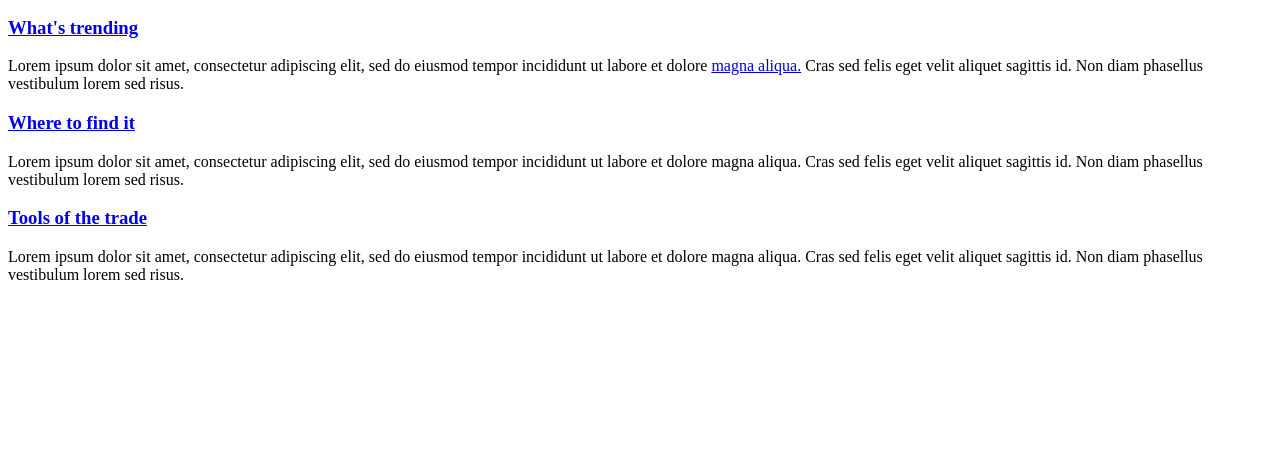
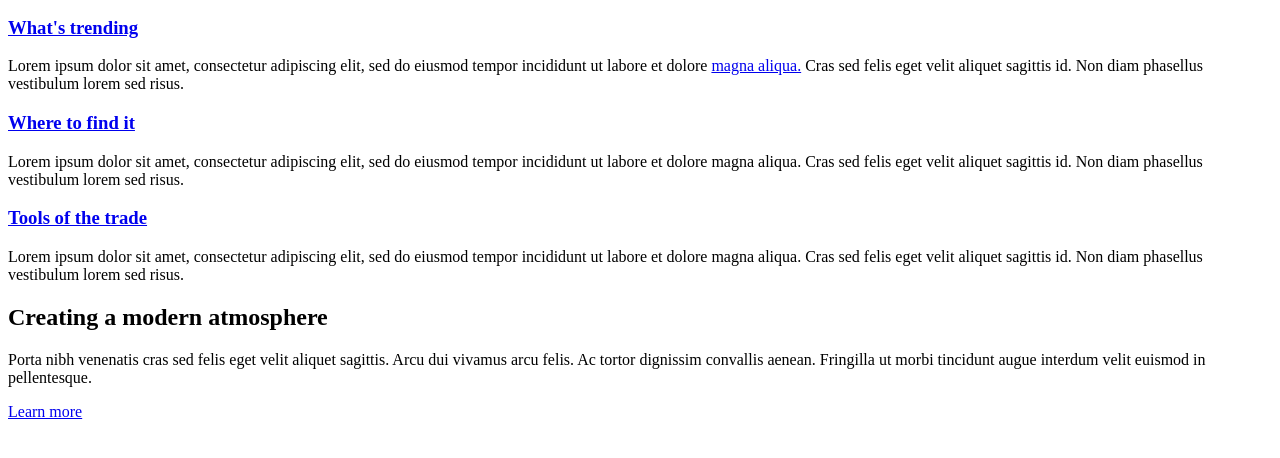
Before and after one commit to YusafOsei-Bonsu/myWebsite-responsive-web-design, a plain HTML site: page index.html in a window 1280 px wide. Shown: the part 126-584 px from the top of the page. Drawn offline with Linux system fonts and the light colour scheme.

Commit message:
Atmosphere section

```diff
--- a/index.html
+++ b/index.html
@@ -37,7 +37,13 @@
                 </aside>
             </section>
 
-            <section class="atmosphere"></section>
+            <section class="atmosphere">
+                <article>
+                    <h2>Creating a modern atmosphere</h2>
+                    <p>Porta nibh venenatis cras sed felis eget velit aliquet sagittis. Arcu dui vivamus arcu felis. Ac tortor dignissim convallis aenean. Fringilla ut morbi tincidunt augue interdum velit euismod in pellentesque.</p>
+                    <a href="#" title="Creating a modern atmosphere" class="btn">Learn more</a>
+                </article>
+            </section>
 
             <section class="how-to"></section>
 
```
